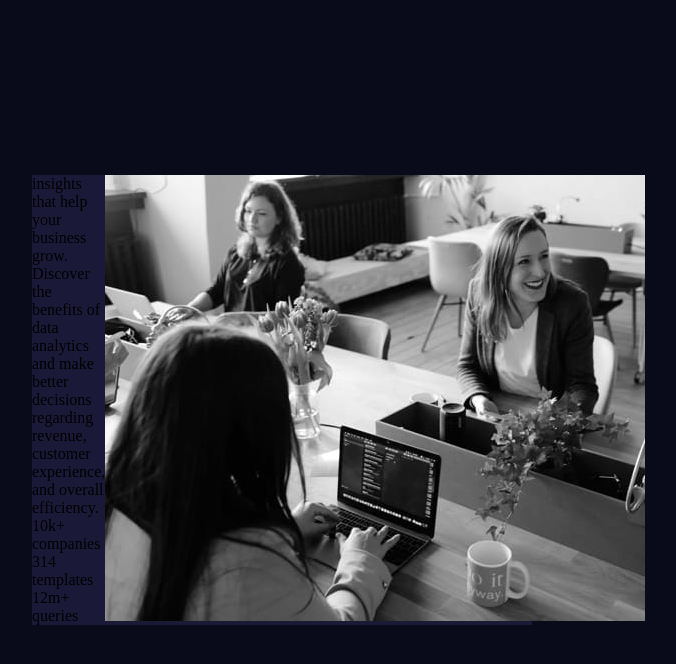
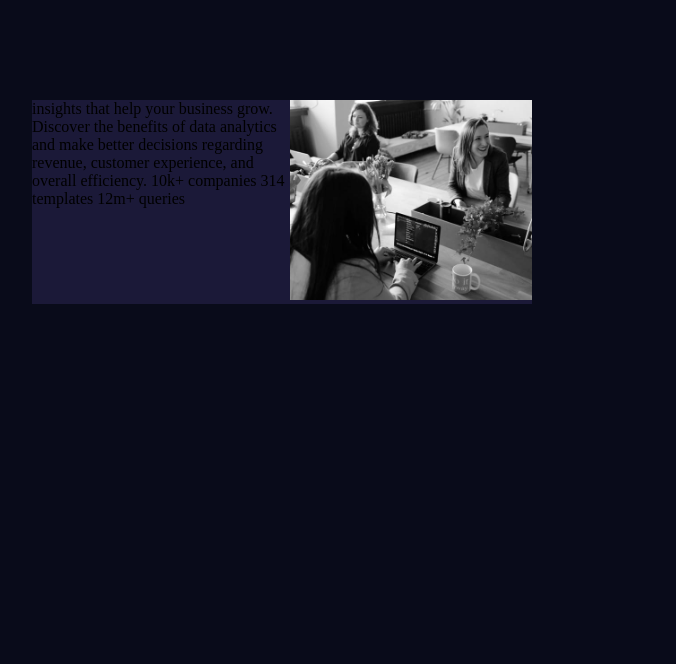
Before and after one commit to Dalonson/Preview-Card-Component, a plain HTML site: page index.html in a window 1280 px wide. Shown: the whole page, without its empty margins (358-1034 px from the left). Drawn offline with Linux system fonts and the light colour scheme.

Commit message:
Update styles.css

```diff
--- a/styles.css
+++ b/styles.css
@@ -40,9 +40,9 @@ body {
 
 .container {
   /* display: flex; */
-  height: 100vh;
-  width: 100vw;
-  display: grid;
+  width: 80vw;
+  margin: 100px auto;
+  display: flex;
 
   /* aligning tracks inside container */
 
@@ -63,5 +63,5 @@ body {
 }
 
 img {
-  width: auto;
+  height: 200px;
 }
```
